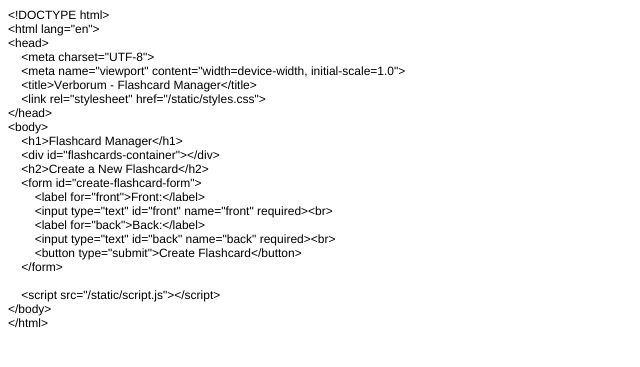
After one commit to anidixit64/Verborum, a Flask app: page / in a window 1280 px wide. The commit adds this page. Shown: the top 367 px of the page, without its empty margins (0-640 px from the left). Run offline with Flask 3, Linux system fonts and the light colour scheme.

Commit message:
FIxed minor changes in app.py and style.css. Issue with showign the Java code properly in localhost

```diff
--- a/app.py
+++ b/app.py
@@ -1,4 +1,4 @@
-from flask import Flask, request, jsonify
+from flask import Flask, request, jsonify, render_template
 from flask_sqlalchemy import SQLAlchemy
 
 app = Flask(__name__)
@@ -10,6 +10,17 @@ class Flashcard(db.Model):
     front = db.Column(db.String(200), nullable=False)
     back = db.Column(db.String(200), nullable=False)
 
+# Home route
+@app.route('/')
+def home():
+    return render_template('index.html')
+
+# Get all flashcards
+@app.route('/flashcards', methods=['GET'])
+def get_flashcards():
+    flashcards = Flashcard.query.all()
+    return jsonify([{'id': fc.id, 'front': fc.front, 'back': fc.back} for fc in flashcards])
+
 # Create a new flashcard
 @app.route('/flashcards', methods=['POST'])
 def create_flashcard():
@@ -17,31 +28,18 @@ def create_flashcard():
     new_flashcard = Flashcard(front=data['front'], back=data['back'])
     db.session.add(new_flashcard)
     db.session.commit()
-    return jsonify({"message": "Flashcard created!"}), 201
-
-# Get all flashcards
-@app.route('/flashcards', methods=['GET'])
-def get_flashcards():
-    flashcards = Flashcard.query.all()
-    return jsonify([{'id': f.id, 'front': f.front, 'back': f.back} for f in flashcards])
-
-# Update a flashcard
-@app.route('/flashcards/<int:id>', methods=['PUT'])
-def update_flashcard(id):
-    flashcard = Flashcard.query.get_or_404(id)
-    data = request.get_json()
-    flashcard.front = data['front']
-    flashcard.back = data['back']
-    db.session.commit()
-    return jsonify({"message": "Flashcard updated!"})
+    return jsonify({'message': 'Flashcard created successfully!'})
 
 # Delete a flashcard
 @app.route('/flashcards/<int:id>', methods=['DELETE'])
 def delete_flashcard(id):
-    flashcard = Flashcard.query.get_or_404(id)
-    db.session.delete(flashcard)
-    db.session.commit()
-    return jsonify({"message": "Flashcard deleted!"})
+    flashcard = Flashcard.query.get(id)
+    if flashcard:
+        db.session.delete(flashcard)
+        db.session.commit()
+        return jsonify({'message': 'Flashcard deleted successfully!'})
+    else:
+        return jsonify({'message': 'Flashcard not found!'}), 404
 
 if __name__ == '__main__':
     app.run(debug=True)
--- a/static/script.js
+++ b/static/script.js
@@ -1,4 +1,3 @@
-// static/script.js
 document.addEventListener('DOMContentLoaded', function() {
     const flashcardsContainer = document.getElementById('flashcards-container');
     const createFlashcardForm = document.getElementById('create-flashcard-form');
--- a/static/styles.css
+++ b/static/styles.css
@@ -1,4 +1,3 @@
-/* static/styles.css */
 body {
     font-family: Arial, sans-serif;
     margin: 0;
--- /dev/null
+++ b/templates/index.html
@@ -0,0 +1,40 @@
+<!DOCTYPE html PUBLIC "-//W3C//DTD HTML 4.01//EN" "http://www.w3.org/TR/html4/strict.dtd">
+<html>
+<head>
+  <meta http-equiv="Content-Type" content="text/html; charset=utf-8">
+  <meta http-equiv="Content-Style-Type" content="text/css">
+  <title></title>
+  <meta name="Generator" content="Cocoa HTML Writer">
+  <meta name="CocoaVersion" content="2487.6">
+  <style type="text/css">
+    p.p1 {margin: 0.0px 0.0px 0.0px 0.0px; font: 12.0px Helvetica; -webkit-text-stroke: #000000}
+    p.p2 {margin: 0.0px 0.0px 0.0px 0.0px; font: 12.0px Helvetica; -webkit-text-stroke: #000000; min-height: 14.0px}
+    span.s1 {font-kerning: none}
+  </style>
+</head>
+<body>
+<p class="p1"><span class="s1">&lt;!DOCTYPE html&gt;</span></p>
+<p class="p1"><span class="s1">&lt;html lang="en"&gt;</span></p>
+<p class="p1"><span class="s1">&lt;head&gt;</span></p>
+<p class="p1"><span class="s1"><span class="Apple-converted-space">    </span>&lt;meta charset="UTF-8"&gt;</span></p>
+<p class="p1"><span class="s1"><span class="Apple-converted-space">    </span>&lt;meta name="viewport" content="width=device-width, initial-scale=1.0"&gt;</span></p>
+<p class="p1"><span class="s1"><span class="Apple-converted-space">    </span>&lt;title&gt;Verborum - Flashcard Manager&lt;/title&gt;</span></p>
+<p class="p1"><span class="s1"><span class="Apple-converted-space">    </span>&lt;link rel="stylesheet" href="{{ url_for('static', filename='styles.css') }}"&gt;</span></p>
+<p class="p1"><span class="s1">&lt;/head&gt;</span></p>
+<p class="p1"><span class="s1">&lt;body&gt;</span></p>
+<p class="p1"><span class="s1"><span class="Apple-converted-space">    </span>&lt;h1&gt;Flashcard Manager&lt;/h1&gt;</span></p>
+<p class="p1"><span class="s1"><span class="Apple-converted-space">    </span>&lt;div id="flashcards-container"&gt;&lt;/div&gt;</span></p>
+<p class="p1"><span class="s1"><span class="Apple-converted-space">    </span>&lt;h2&gt;Create a New Flashcard&lt;/h2&gt;</span></p>
+<p class="p1"><span class="s1"><span class="Apple-converted-space">    </span>&lt;form id="create-flashcard-form"&gt;</span></p>
+<p class="p1"><span class="s1"><span class="Apple-converted-space">        </span>&lt;label for="front"&gt;Front:&lt;/label&gt;</span></p>
+<p class="p1"><span class="s1"><span class="Apple-converted-space">        </span>&lt;input type="text" id="front" name="front" required&gt;&lt;br&gt;</span></p>
+<p class="p1"><span class="s1"><span class="Apple-converted-space">        </span>&lt;label for="back"&gt;Back:&lt;/label&gt;</span></p>
+<p class="p1"><span class="s1"><span class="Apple-converted-space">        </span>&lt;input type="text" id="back" name="back" required&gt;&lt;br&gt;</span></p>
+<p class="p1"><span class="s1"><span class="Apple-converted-space">        </span>&lt;button type="submit"&gt;Create Flashcard&lt;/button&gt;</span></p>
+<p class="p1"><span class="s1"><span class="Apple-converted-space">    </span>&lt;/form&gt;</span></p>
+<p class="p2"><span class="s1"></span><br></p>
+<p class="p1"><span class="s1"><span class="Apple-converted-space">    </span>&lt;script src="{{ url_for('static', filename='script.js') }}"&gt;&lt;/script&gt;</span></p>
+<p class="p1"><span class="s1">&lt;/body&gt;</span></p>
+<p class="p1"><span class="s1">&lt;/html&gt;</span></p>
+</body>
+</html>
```
